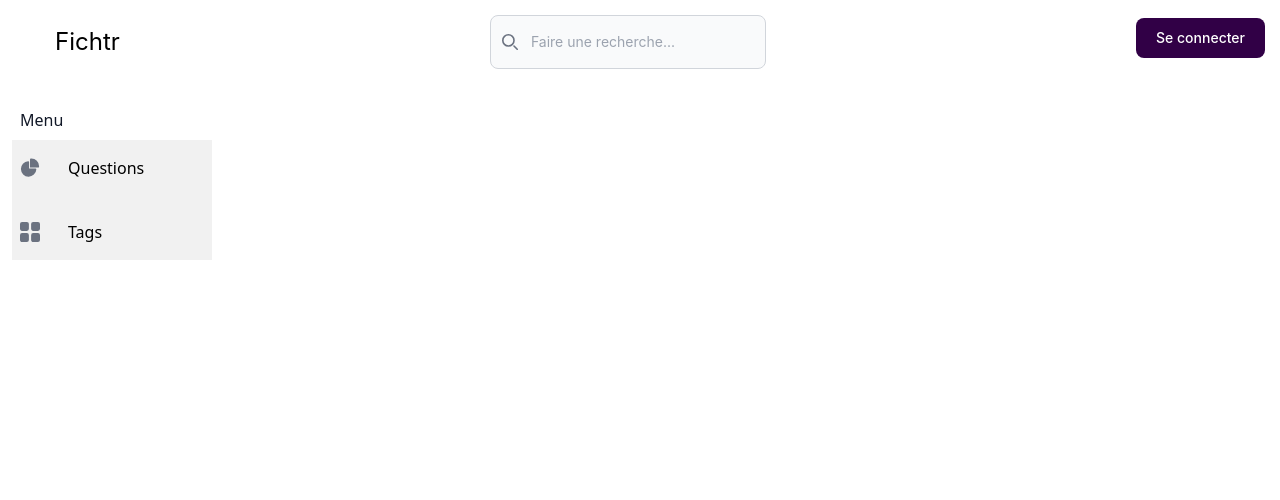
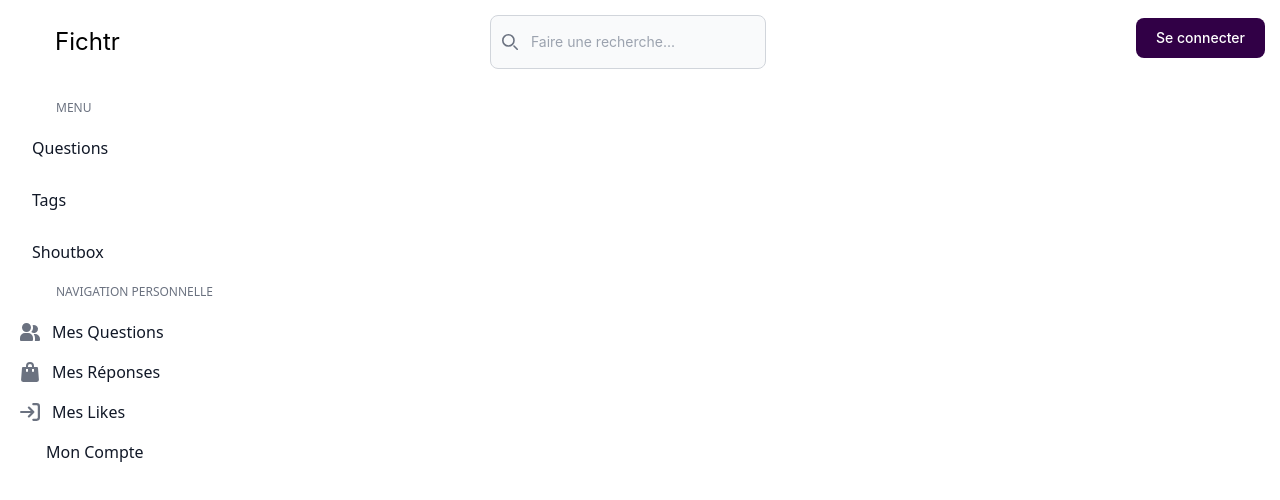
Before and after one commit to Hexagone-B2/Project-Fichtr, a React (Create React App) app in the folder Front/fichtr/: page / in a window 1280 px wide. Shown: the top 500 px of the page. Built offline with nearby package versions, Linux system fonts and the light colour scheme.

Commit message:
tailwind magic

```diff
--- a/Front/fichtr/src/composant/AppRouter.jsx
+++ b/Front/fichtr/src/composant/AppRouter.jsx
@@ -5,7 +5,7 @@ import ConnectedNavbarLeft from "./ConnectedNavbarLeft";
 export default function AppRouter() {
   return (
     <BrowserRouter>
-      <NonConnectedNavbarLeft/>
+      <ConnectedNavbarLeft/>
     </BrowserRouter>
   );
 }
--- a/Front/fichtr/src/composant/ConnectedNavbarLeft.jsx
+++ b/Front/fichtr/src/composant/ConnectedNavbarLeft.jsx
@@ -1,4 +1,4 @@
-import { Routes, Route, Outlet, Link } from "react-router-dom";
+import { Routes, Route, Link } from "react-router-dom";
 import Questions from "../pages/questions";
 import Tags from "../pages/tags";
 import Shoutbox from "../pages/shoutbox";
@@ -14,40 +14,30 @@ const Root = () => {
   return (
     <>
       <aside id="default-sidebar" class="fixed left-0 z-40 w-64 h-screen transition-transform -translate-x-full sm:translate-x-0" aria-label="Sidebar">
-        <div class="h-3/4 px-3 py-4 overflow-y-auto">
-          <a class="flex items-center p-2 text-gray-900 rounded-lg group">
-            Menu
+        <div class="h-3/4 px-3 py-4 space-y-3 overflow-y-auto">
+          <a class="flex items-center text-xs whitespace-nowrap px-11 text-gray-500 rounded-lg group">
+            MENU
           </a>
-          <ul class="space-y-2 font-medium">
+          <ul class="space-y-3 font-medium text-red-500">
             <li>
-              <a href="#" class="flex items-center p-2 text-gray-900 rounded-lg hover:bg-gray-100 group">
-                <svg class="w-5 h-5 text-gray-500 transition duration-75 group-hover:text-gray-900" aria-hidden="true" xmlns="http://www.w3.org/2000/svg" fill="currentColor" viewBox="0 0 22 21">
-                  <path d="M16.975 11H10V4.025a1 1 0 0 0-1.066-.998 8.5 8.5 0 1 0 9.039 9.039.999.999 0 0 0-1-1.066h.002Z" />
-                  <path d="M12.5 0c-.157 0-.311.01-.565.027A1 1 0 0 0 11 1.02V10h8.975a1 1 0 0 0 1-.935c.013-.188.028-.374.028-.565A8.51 8.51 0 0 0 12.5 0Z" />
-                </svg>
+              <a class="flex items-center p-2 text-gray-900 hover:bg-orange-100 group">
                 <Link to="/questions" class="flex-1 ms-3 whitespace-nowrap">Questions</Link>
               </a>
             </li>
             <li>
-              <a href="#" class="flex items-center p-2 text-gray-900 rounded-lg hover:bg-gray-100 group">
-                <svg class="flex-shrink-0 w-5 h-5 text-gray-500 transition duration-75 dark:text-gray-400 group-hover:text-gray-900" aria-hidden="true" xmlns="http://www.w3.org/2000/svg" fill="currentColor" viewBox="0 0 18 18">
-                  <path d="M6.143 0H1.857A1.857 1.857 0 0 0 0 1.857v4.286C0 7.169.831 8 1.857 8h4.286A1.857 1.857 0 0 0 8 6.143V1.857A1.857 1.857 0 0 0 6.143 0Zm10 0h-4.286A1.857 1.857 0 0 0 10 1.857v4.286C10 7.169 10.831 8 11.857 8h4.286A1.857 1.857 0 0 0 18 6.143V1.857A1.857 1.857 0 0 0 16.143 0Zm-10 10H1.857A1.857 1.857 0 0 0 0 11.857v4.286C0 17.169.831 18 1.857 18h4.286A1.857 1.857 0 0 0 8 16.143v-4.286A1.857 1.857 0 0 0 6.143 10Zm10 0h-4.286A1.857 1.857 0 0 0 10 11.857v4.286c0 1.026.831 1.857 1.857 1.857h4.286A1.857 1.857 0 0 0 18 16.143v-4.286A1.857 1.857 0 0 0 16.143 10Z" />
-                </svg>
+              <a class="flex items-center p-2 text-gray-900 hover:bg-orange-100 group">
                 <Link to="/tags" class="flex-1 ms-3 whitespace-nowrap">Tags</Link>
               </a>
             </li>
             <li>
-              <a href="#" class="flex items-center p-2 text-gray-900 rounded-lg hover:bg-gray-100 group">
-                <svg class="flex-shrink-0 w-5 h-5 text-gray-500 transition duration-75 dark:text-gray-400 group-hover:text-gray-900" aria-hidden="true" xmlns="http://www.w3.org/2000/svg" fill="currentColor" viewBox="0 0 20 20">
-                  <path d="m17.418 3.623-.018-.008a6.713 6.713 0 0 0-2.4-.569V2h1a1 1 0 1 0 0-2h-2a1 1 0 0 0-1 1v2H9.89A6.977 6.977 0 0 1 12 8v5h-2V8A5 5 0 1 0 0 8v6a1 1 0 0 0 1 1h8v4a1 1 0 0 0 1 1h2a1 1 0 0 0 1-1v-4h6a1 1 0 0 0 1-1V8a5 5 0 0 0-2.582-4.377ZM6 12H4a1 1 0 0 1 0-2h2a1 1 0 0 1 0 2Z" />
-                </svg>
+              <a class="flex items-center p-2 text-gray-900 hover:bg-orange-100 group">
                 <Link to="/shoutbox" class="flex-1 ms-3 whitespace-nowrap">Shoutbox</Link>
               </a>
             </li>
           </ul>
 
-          <a class="flex items-center p-2 text-gray-900 rounded-lg group">
-            Navigation Personnelle
+          <a class="flex items-center text-xs whitespace-nowrap px-11 text-gray-500 rounded-lg group">
+            NAVIGATION PERSONNELLE
           </a>
           <ul>
             <li>
@@ -76,11 +66,8 @@ const Root = () => {
             </li>
             <li>
               <a href="#" class="flex items-center p-2 text-gray-900 rounded-lg hover:bg-gray-100 group">
-                <svg class="flex-shrink-0 w-5 h-5 text-gray-500 transition duration-75 dark:text-gray-400 group-hover:text-gray-900" aria-hidden="true" xmlns="http://www.w3.org/2000/svg" fill="currentColor" viewBox="0 0 20 20">
-                  <path d="M5 5V.13a2.96 2.96 0 0 0-1.293.749L.879 3.707A2.96 2.96 0 0 0 .13 5H5Z" />
-                  <path d="M6.737 11.061a2.961 2.961 0 0 1 .81-1.515l6.117-6.116A4.839 4.839 0 0 1 16 2.141V2a1.97 1.97 0 0 0-1.933-2H7v5a2 2 0 0 1-2 2H0v11a1.969 1.969 0 0 0 1.933 2h12.134A1.97 1.97 0 0 0 16 18v-3.093l-1.546 1.546c-.413.413-.94.695-1.513.81l-3.4.679a2.947 2.947 0 0 1-1.85-.227 2.96 2.96 0 0 1-1.635-3.257l.681-3.397Z" />
-                  <path d="M8.961 16a.93.93 0 0 0 .189-.019l3.4-.679a.961.961 0 0 0 .49-.263l6.118-6.117a2.884 2.884 0 0 0-4.079-4.078l-6.117 6.117a.96.96 0 0 0-.263.491l-.679 3.4A.961.961 0 0 0 8.961 16Zm7.477-9.8a.958.958 0 0 1 .68-.281.961.961 0 0 1 .682 1.644l-.315.315-1.36-1.36.313-.318Zm-5.911 5.911 4.236-4.236 1.359 1.359-4.236 4.237-1.7.339.341-1.699Z" />
-                </svg>
+
+                <img src="./img/user-regular.svg"/>
                 <Link to="/mon-compte" class="flex-1 ms-3 whitespace-nowrap">Mon Compte</Link>
               </a>
             </li>
--- a/Front/fichtr/src/composant/NavbarLeft.css
+++ /dev/null
@@ -1,24 +0,0 @@
-ul {
-  list-style-type: none;
-  margin: 0;
-  padding: 0;
-  width: 200px;
-  background-color: #f1f1f1;
-}
-
-li a {
-  display: block;
-  color: #000;
-  padding: 8px 16px;
-  text-decoration: none;
-}
-
-/* Change the link color on hover */
-li a:hover {
-  background-color: #555;
-  color: white;
-}
-
-.CategoryTitle {
-  color: #555;
-}
--- a/Front/fichtr/src/composant/NonConnectedNavbarLeft.jsx
+++ b/Front/fichtr/src/composant/NonConnectedNavbarLeft.jsx
@@ -1,8 +1,6 @@
 import {Routes, Route, Outlet, Link } from "react-router-dom";
 import Questions from "../pages/questions";
 import Tags from "../pages/tags";
-import "./NavbarLeft.css";
-
 
 const Root = () => {
   return (
```
